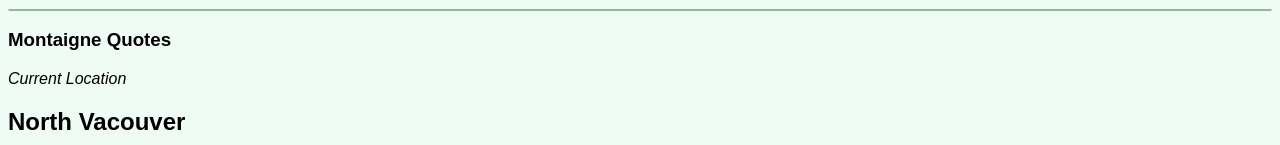
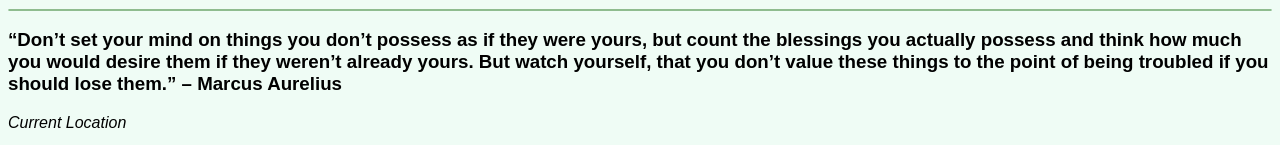
Before and after one commit to Caitlynnnnn/Profile, a plain HTML site: page index.html in a window 1280 px wide. Shown: the part 1176-1321 px from the top of the page. Drawn offline with Linux system fonts and the light colour scheme; a web font is replaced by a local one.

Commit message:
Added Quotes in home page

```diff
--- a/index.html
+++ b/index.html
@@ -49,7 +49,7 @@
             <img src="img/Partial_SilviaTea.png" alt="Silvia Tea" height=" 200px">
         </div>
         <hr>
-        <h3> Montaigne Quotes</h3>
+        <h3> “Don’t set your mind on things you don’t possess as if they were yours, but count the blessings you actually possess and think how much you would desire them if they weren’t already yours. But watch yourself, that you don’t value these things to the point of being troubled if you should lose them.” – Marcus Aurelius</h3>
 
         <p><I>Current Location</I></p>
         <h2> North Vacouver</h2>
```
